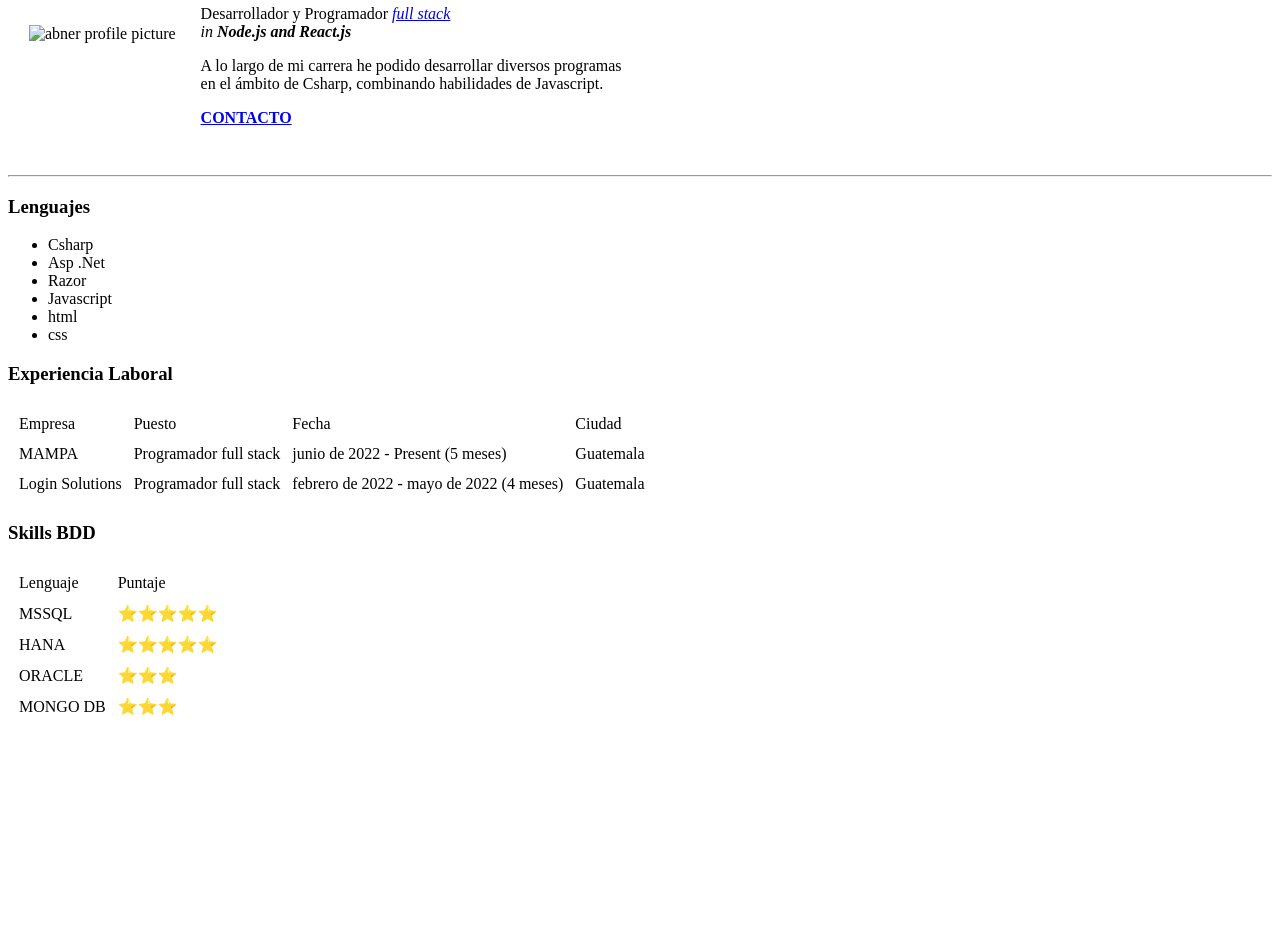
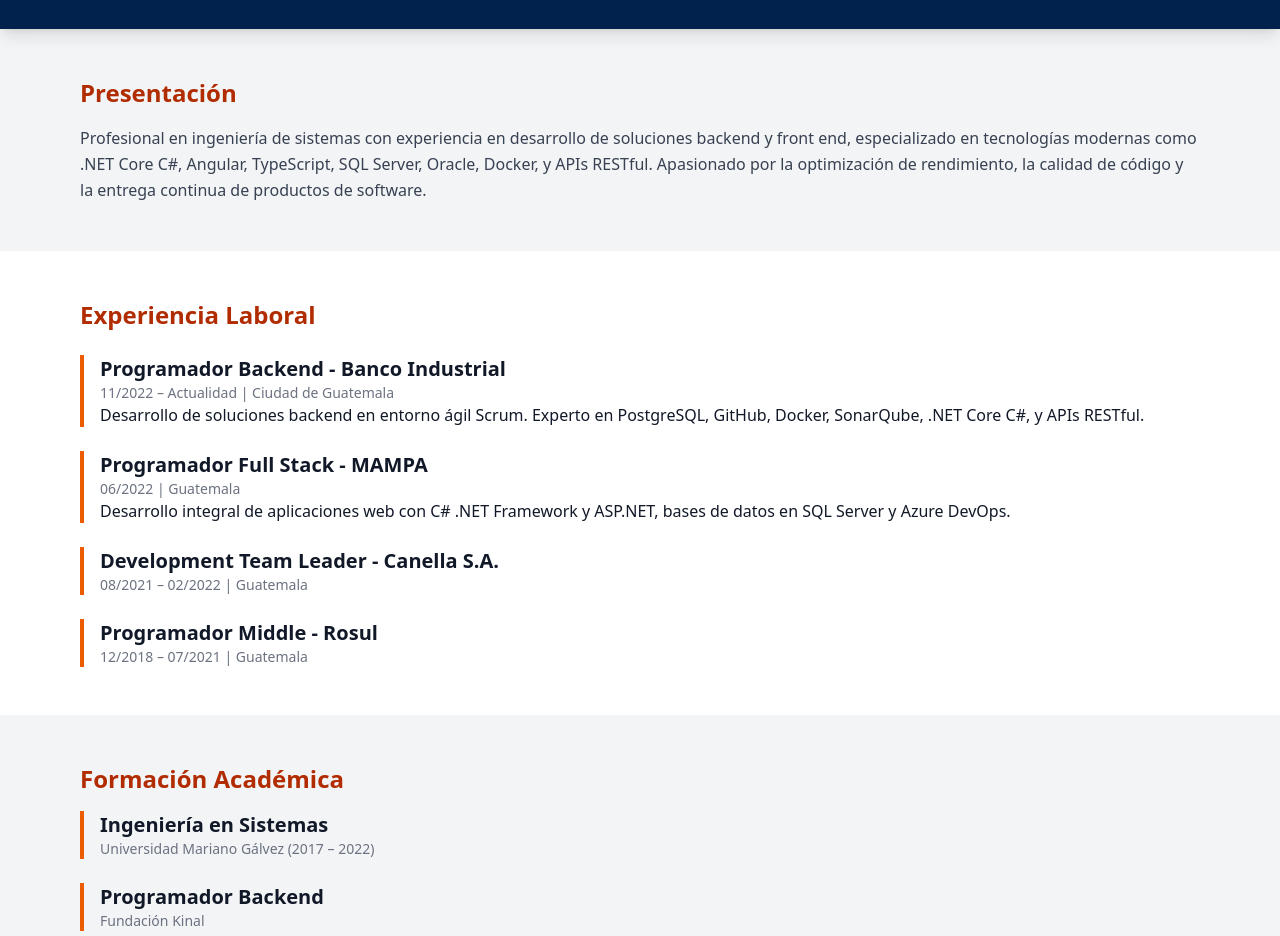
Before and after one commit to SrPalermo/cv, a plain HTML site: page index.html in a window 1280 px wide. Shown: the part 107-1043 px from the top of the page. Before the commit the page ends 842 px from the top, so only its background shows below. Drawn offline with nearby package versions, Linux system fonts and the light colour scheme.

Commit message:
Update index.html

```diff
--- a/index.html
+++ b/index.html
@@ -1,90 +1,126 @@
 <!DOCTYPE html>
-<html lang="es" dir="ltr">
-  <head>
-    <meta charset="utf-8">
-    <title>Abner's Personal Web Site</title>
-  </head>
-  <body>
-    <table cellspacing="20">
-      <tr>
-        <td>
-          <img src="profile-modified.png" alt="abner profile picture" width="240px">
-        </td>
-        <td>
-          <table>
-            <tr>
-              <td>
-                <h1>Abner Rodas</h1>
+<html lang="es">
+<head>
+  <meta charset="UTF-8" />
+  <meta name="viewport" content="width=device-width, initial-scale=1.0" />
+  <title>Portafolio - Abner Ernesto Rodas</title>
+  <script src="https://cdn.tailwindcss.com"></script>
+  <style>
+    :root {
+      --color1: #00224D;
+      --color2: #B12C00;
+      --color3: #EB5B00;
+      --color4: #FFCC00;
+    }
+  </style>
+</head>
+<body class="bg-gray-100 text-gray-900 font-sans">
 
-                <p>Desarrollador y Programador <em><a href="https://www.linkedin.com/in/abner-ernesto-rodas-791789170/">full stack</a><br>
-                   in <strong>Node.js and React.js</strong></em></p>
+  <!-- Header -->
+  <header class="bg-[var(--color1)] text-white py-8 shadow-lg">
+    <div class="max-w-6xl mx-auto px-4 flex flex-col md:flex-row items-center justify-between">
+      <div>
+        <h1 class="text-3xl font-bold">Abner Ernesto Rodas</h1>
+        <p class="text-lg text-[var(--color4)]">Desarrollador Backend & Full Stack</p>
+      </div>
+      <div class="mt-4 md:mt-0 text-right">
+        <p>Email: <a href="mailto:abnerrodas156@gmail.com" class="text-[var(--color4)]">abnerrodas156@gmail.com</a></p>
+        <p>Tel: (+502) 4608-5507</p>
+        <p>Villa Nueva, Guatemala</p>
+      </div>
+    </div>
+  </header>
 
-                <p>A lo largo de mi carrera he podido desarrollar diversos programas <br>
-                   en el ámbito de Csharp, combinando habilidades de Javascript.</p>
+  <!-- Perfil -->
+  <section class="py-12">
+    <div class="max-w-6xl mx-auto px-4">
+      <h2 class="text-2xl font-bold text-[var(--color2)] mb-4">Presentación</h2>
+      <p class="text-gray-700 leading-relaxed">
+        Profesional en ingeniería de sistemas con experiencia en desarrollo de soluciones backend y front end, especializado en tecnologías modernas como .NET Core C#, Angular, TypeScript, SQL Server, Oracle, Docker, y APIs RESTful. Apasionado por la optimización de rendimiento, la calidad de código y la entrega continua de productos de software.
+      </p>
+    </div>
+  </section>
 
-                <p> <strong><a href="contact.html">CONTACTO</a></strong> </p>
-              </td>
-            </tr>
-          </table>
-        </td>
-      </tr>
-    </table>
-    <hr>
+  <!-- Experiencia -->
+  <section class="bg-white py-12">
+    <div class="max-w-6xl mx-auto px-4">
+      <h2 class="text-2xl font-bold text-[var(--color2)] mb-6">Experiencia Laboral</h2>
+      <div class="space-y-6">
+        <div class="border-l-4 border-[var(--color3)] pl-4">
+          <h3 class="text-xl font-semibold">Programador Backend - Banco Industrial</h3>
+          <p class="text-sm text-gray-500">11/2022 – Actualidad | Ciudad de Guatemala</p>
+          <p>Desarrollo de soluciones backend en entorno ágil Scrum. Experto en PostgreSQL, GitHub, Docker, SonarQube, .NET Core C#, y APIs RESTful.</p>
+        </div>
+        <div class="border-l-4 border-[var(--color3)] pl-4">
+          <h3 class="text-xl font-semibold">Programador Full Stack - MAMPA</h3>
+          <p class="text-sm text-gray-500">06/2022 | Guatemala</p>
+          <p>Desarrollo integral de aplicaciones web con C# .NET Framework y ASP.NET, bases de datos en SQL Server y Azure DevOps.</p>
+        </div>
+        <div class="border-l-4 border-[var(--color3)] pl-4">
+          <h3 class="text-xl font-semibold">Development Team Leader - Canella S.A.</h3>
+          <p class="text-sm text-gray-500">08/2021 – 02/2022 | Guatemala</p>
+        </div>
+        <div class="border-l-4 border-[var(--color3)] pl-4">
+          <h3 class="text-xl font-semibold">Programador Middle - Rosul</h3>
+          <p class="text-sm text-gray-500">12/2018 – 07/2021 | Guatemala</p>
+        </div>
+      </div>
+    </div>
+  </section>
 
+  <!-- Educación -->
+  <section class="py-12">
+    <div class="max-w-6xl mx-auto px-4">
+      <h2 class="text-2xl font-bold text-[var(--color2)] mb-4">Formación Académica</h2>
+      <div class="space-y-6">
+      <div class="border-l-4 border-[var(--color3)] pl-4">
+          <h3 class="text-xl font-semibold">Ingeniería en Sistemas</h3>
+          <p class="text-sm text-gray-500">Universidad Mariano Gálvez (2017 – 2022)</p>
+        </div>
+        <div class="border-l-4 border-[var(--color3)] pl-4">
+          <h3 class="text-xl font-semibold">Programador Backend</h3>
+          <p class="text-sm text-gray-500">Fundación Kinal</p>
+        </div>
+        <div class="border-l-4 border-[var(--color3)] pl-4">
+          <h3 class="text-xl font-semibold">Diplomado en Ciberseguridad</h3>
+          <p class="text-sm text-gray-500">Devel Systems</p>
+        </div>
+        </div>
+    </div>
+  </section>
 
-    <h3>Lenguajes</h3>
-    <ul>
-      <li>Csharp</li>
-      <li>Asp .Net</li>
-      <li>Razor</li>
-      <li>Javascript</li>
-      <li>html</li>
-      <li>css</li>
-    </ul>
+  <!-- Experiencia -->
+  <section class="bg-white py-12">
+    <div class="max-w-6xl mx-auto px-4">
+      <h2 class="text-2xl font-bold text-[var(--color2)] mb-6">Idiomas</h2>
+      <div class="space-y-6">
+        <div class="border-l-4 border-[var(--color3)] pl-4">
+          <h3 class="text-xl font-semibold">Inglés</h3>
+          <p class="text-sm text-gray-500">Conversacional</p>
+        </div>
+      </div>
+    </div>
+  </section>
 
-    <h3>Experiencia Laboral</h3>
-    <table cellspacing="10">
-      <tr>
-        <td>Empresa</td>
-        <td>Puesto</td>
-        <td>Fecha</td>
-        <td>Ciudad</td>
-      </tr>
-      <tr>
-        <td>MAMPA</td>
-        <td>Programador full stack</td>
-        <td>junio de 2022 - Present (5 meses)</td>
-        <td>Guatemala</td>
-      </tr>
-      <tr>
-        <td>Login Solutions</td>
-        <td>Programador full stack</td>
-        <td>febrero de 2022 - mayo de 2022 (4 meses)</td>
-        <td>Guatemala</td>
-      </tr>
-    </table>
-    <h3>Skills BDD</h3>
-    <table cellspacing="10">
-      <tr>
-        <td>Lenguaje</td>
-        <td>Puntaje</td>
-      </tr>
-      <tr>
-        <td>MSSQL</td>
-        <td>⭐⭐⭐⭐⭐</td>
-      </tr>
-      <tr>
-        <td>HANA</td>
-        <td>⭐⭐⭐⭐⭐</td>
-      </tr>
-      <tr>
-        <td>ORACLE</td>
-        <td>⭐⭐⭐</td>
-      </tr>
-      <tr>
-        <td>MONGO DB</td>
-        <td>⭐⭐⭐</td>
-      </tr>
-    </table>
-  </body>
+  <!-- Certificados -->
+  <section class="py-12">
+    <div class="max-w-6xl mx-auto px-4">
+      <h2 class="text-2xl font-bold text-[var(--color2)] mb-4">Certificaciones</h2>
+      <ul class="list-disc pl-6 space-y-2">
+        <li>Integración continua - Codigo Facilito</li>
+        <li>Curso Avanzado de C# - Udemy</li>
+        <li>NSE 1 Network Security Associate - Fortinet</li>
+        <li>Curso Profesional de Git y GitHub - Platzi</li>
+        <li>Curso Básico de Python - Platzi</li>
+        <li>Fundamentos de Ingeniería de Software - Platzi</li>
+      </ul>
+    </div>
+  </section>
+
+  <!-- Footer -->
+  <footer class="bg-[var(--color1)] text-white text-center py-6">
+    <p>&copy; 2025 Abner Ernesto Rodas. Todos los derechos reservados.</p>
+  </footer>
+
+</body>
 </html>
```
